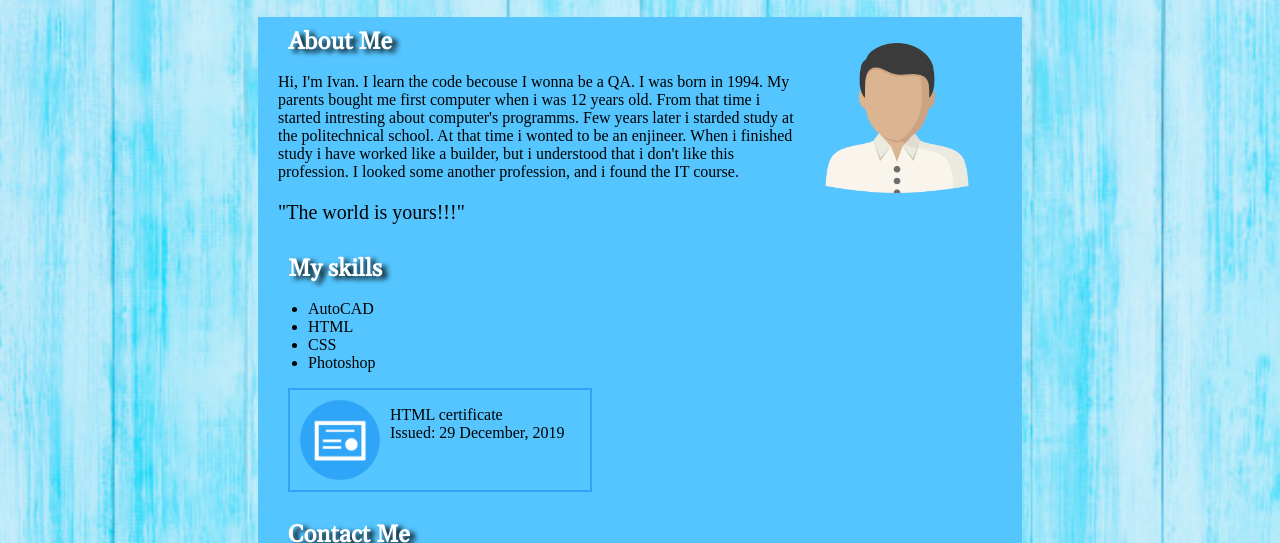
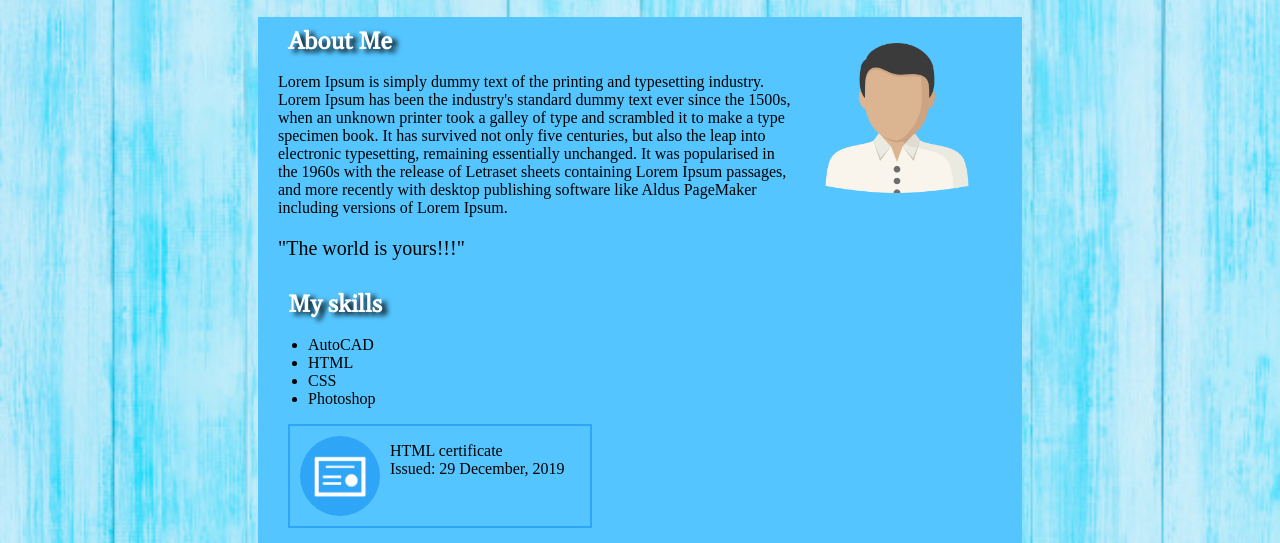
Before and after one commit to ivanlystopad/QAtestlabMypage, a plain HTML site: page index.html in a window 1280 px wide. Shown: the part 119-662 px from the top of the page. Drawn offline with nearby package versions, Linux system fonts and the light colour scheme.

Commit message:
Update index.html

```diff
--- a/index.html
+++ b/index.html
@@ -17,11 +17,7 @@
 <article>
 <section class="about_me">
     <h2>About Me</h2>
-    <p> <img id="avatar" src="img/avatarka.png" alt="Here is a photo" > Hi, I'm Ivan. I learn the code becouse
-        I wonna be a QA. I was born in 1994. My parents bought me first computer when i was 12 years old.
-        From that time i started intresting about computer's programms. Few years later i starded study at the
-        politechnical school. At that time i wonted to be an enjineer. When i finished study i have worked like a builder,
-         but i understood that i don't like this profession. I looked some another profession, and i found the IT course. </p>
+    <p> <img id="avatar" src="img/avatarka.png" alt="Here is a photo" > Lorem Ipsum is simply dummy text of the printing and typesetting industry. Lorem Ipsum has been the industry's standard dummy text ever since the 1500s, when an unknown printer took a galley of type and scrambled it to make a type specimen book. It has survived not only five centuries, but also the leap into electronic typesetting, remaining essentially unchanged. It was popularised in the 1960s with the release of Letraset sheets containing Lorem Ipsum passages, and more recently with desktop publishing software like Aldus PageMaker including versions of Lorem Ipsum.</p>
     <p class="quote">"The world is yours!!!"</p>
     <h2>My skills</h2>
     <ul class="myskillslist">
```
